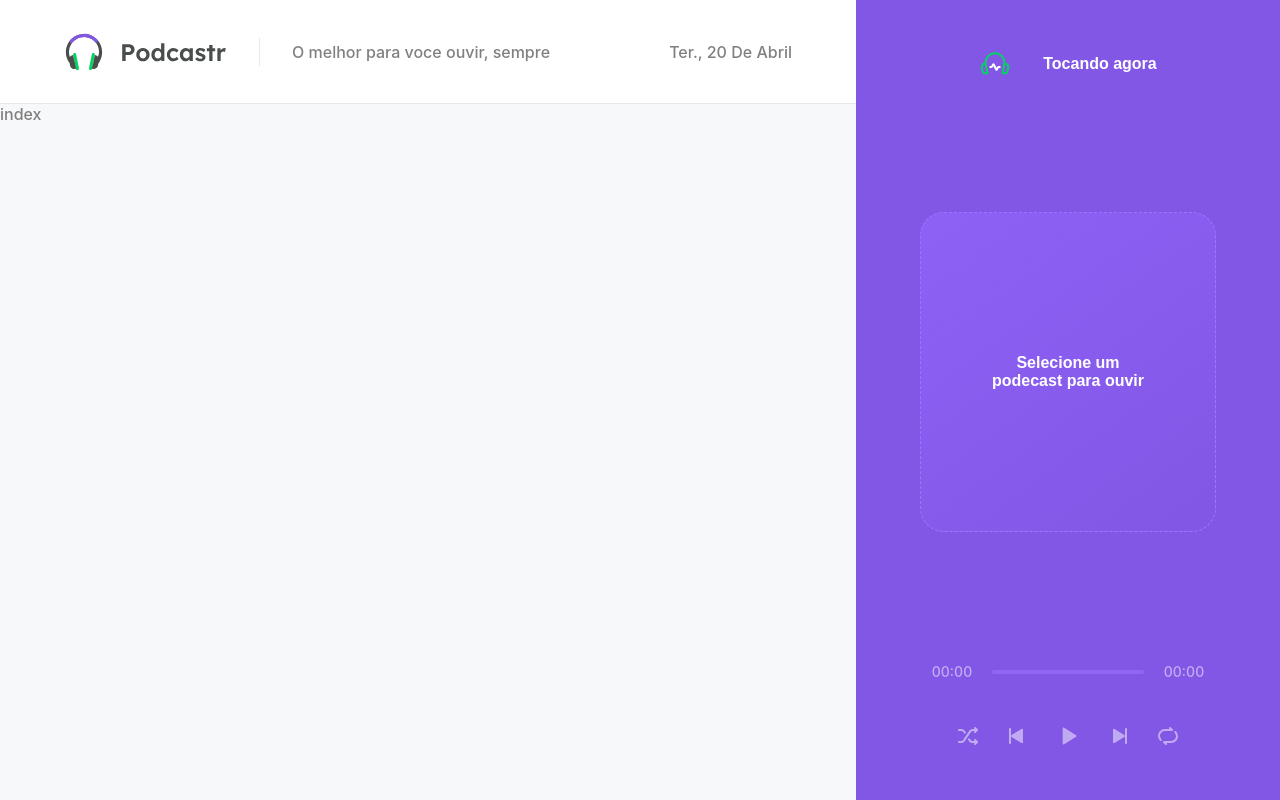
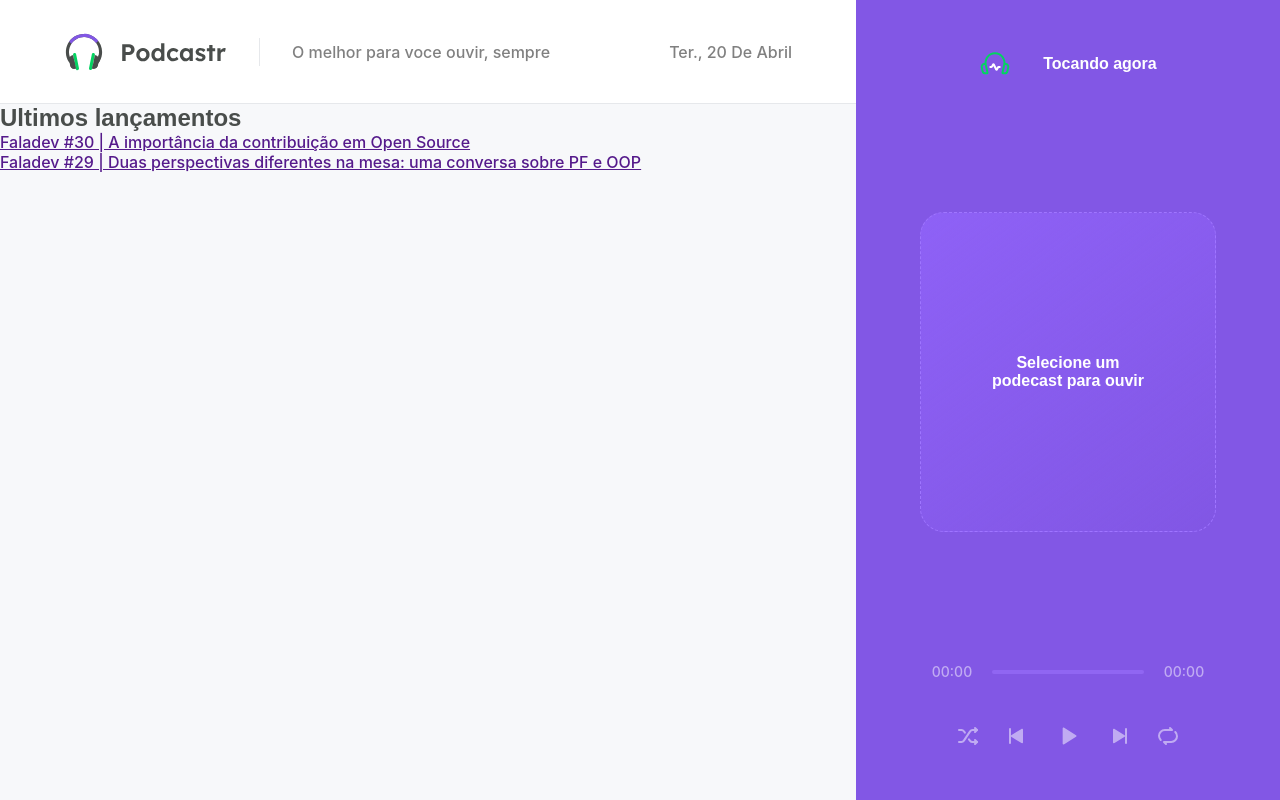
Before and after one commit to wlissisrds/NLW-Rocketseat, a Next.js app: page / in a window 1280 px wide. Built offline with nearby package versions, Linux system fonts and the light colour scheme; data requests are answered from the project's data file.

Commit message:
requisitando e lstando podcasts

```diff
--- a/package.json
+++ b/package.json
@@ -9,6 +9,7 @@
     "server": "json-server server.json -w -d 750 -p 3333"
   },
   "dependencies": {
+    "axios": "^0.21.1",
     "next": "10.1.3",
     "react": "17.0.2",
     "react-dom": "17.0.2",
--- /dev/null
+++ b/src/pages/home.module.scss
@@ -0,0 +1,3 @@
+.homepage {
+
+}
--- a/src/pages/index.tsx
+++ b/src/pages/index.tsx
@@ -1,15 +1,51 @@
-//SPA
-//SSR
+import { GetStaticProps } from "next";
+import { api } from "../services/api";
+import { convertDurationToTimeString } from "../utils/converDurationToTimeString";
 
-import { useEffect } from "react"
+//style
+import style from "./home.module.scss";
 
-//SSG
-export default function Home(props) {
-  console.log(props.episodes)
+type Episode = {
+  id: string,
+  title: string,
+  thumbnail: string,
+  description: string,
+  members: string,
+  duration: number,
+  durationAsString: string,
+  url: string
+  publishedAt: string,
+}
+
+type HomeProps = {
+  //aray de objetos
+  latestEpisodes: Array<Episode>,
+  allEpisodes: Array<Episode>
+}
+
+export default function Home({ latestEpisodes, allEpisodes }: HomeProps) {
   return (
-    <>
-    index
-    </>
+    <div className={style.homepage}>
+      <section className={style.latestEpisodes}>
+        <h2>Ultimos lançamentos</h2>
+
+        <ul>
+          {latestEpisodes.map(episode => {
+            return (
+              <li key={episode.id}>
+                <a href="">
+                  {episode.title}
+                </a>
+              </li>
+            )
+          })}
+        </ul>
+      </section>
+      <section className={style.allEpisodes}>
+
+      </section>
+    </div>
+
   )
 }
 
@@ -23,10 +59,10 @@ export default function Home(props) {
   },[]);*/
 
 
-  //SSR
-  /*esse nume na função faz o next entender que precisa executar essa função
-  antes de exibir o conteudo da pagina pro usuário*/
-  /*export  async function getServerSideProps() {
+/*//SSR
+esse nume na função faz o next entender que precisa executar essa função
+antes de exibir o conteudo da pagina pro usuário
+export  async function getServerSideProps() {
   const response = await fetch("http://localhost:3333/episodes");
   const data = await response.json();
 
@@ -40,13 +76,42 @@ export default function Home(props) {
 /*SSG a unica coisa que muda é o nome da função e o objeto de retorno,
  que agra possue o
  REVALIDATE (numero em segundos de quanto tempo eu quero gerar uma nova versao dessa pagina)*/
-  export  async function getStaticProps() {
-    const response = await fetch("http://localhost:3333/episodes");
-    const data = await response.json();
+export const getStaticProps: GetStaticProps = async () => {
+
+  //paramtros da request usando AXIOS
+  const { data } = await api.get("episodes", {
+    params: {
+      _limit: 12,
+      _sort: 'published_at',
+      _order: 'desc'
+    }
+  });
+
+  /*FORMATANDO OS DADOS DA API FORA DO COMPONENTE
+  PARA EVITAR PROBLEMAS NA HORA DO CARREGAMENTO*/
+  const episodes = data.map(episode => {
+    return {
+      id: episode.id,
+      title: episode.title,
+      thumbnail: episode.thumbnail,
+      members: episode.members,
+      publishedAt: episode.published_at,
+      duration: Number(episode.file.duration),
+      durationAsString: convertDurationToTimeString(Number(episode.file.duration)),
+      description: episode.description,
+      url: episode.file.url
+    };
+  })
+
+  //cortanto o arrai de episodes
+  const latestEpisodes = episodes.slice(0, 2);
+  const allEpisodes = episodes.slice(2, episodes.length)
+
 
   return {
     props: { //props é nome obrigatorio alem do nome da funcao
-        episodes: data, //pode ser qualquer nome
+      latestEpisodes,
+      allEpisodes
     },
     revalidate: 60 * 60 * 8 //nesse caso em 8 em 8 horas
   }
--- /dev/null
+++ b/src/services/api.ts
@@ -0,0 +1,5 @@
+import axios from "axios";
+
+export const api = axios.create({
+    baseURL: "http://localhost:3333",
+})
--- /dev/null
+++ b/src/utils/converDurationToTimeString.ts
@@ -0,0 +1,11 @@
+export function convertDurationToTimeString(duration: number) {
+    const hours = Math.floor(duration / 3600);
+    const minutes = Math.floor((duration % 3600) / 60);
+    const seconds = duration % 60;
+
+    const timeString = [hours, minutes, seconds]
+        .map(unit => String(unit).padStart(2, '0') )
+        .join(':');
+
+        return timeString;
+}
```
Also changed, not shown: 1 other file (tests, documents, lock files or other folders). Lines whose indentation alone changed are shown as unchanged.
